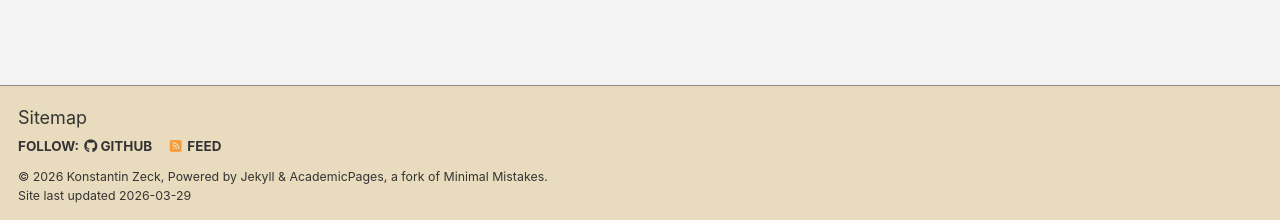
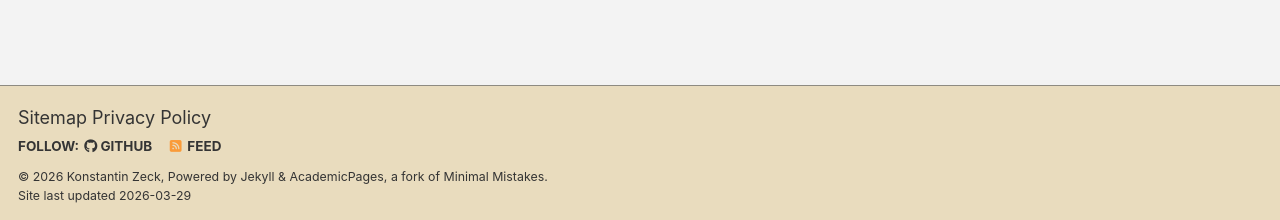
Before and after one commit to KoniHD/KoniHD, a Jekyll site: the page built from _pages/about.md, in a window 1280 px wide and 900 px high, scrolled down 2720 px. Shown: the part 677-897 px from the top of the window. Built offline with Jekyll 4.4.1, drawn with Linux system fonts in a browser that asks for light colours; a script bundle is joined from its source files by our own code; library files that are not in the unit come from our copies.

Commit message:
add: privacy policy to footer

```diff
--- a/_includes/footer/custom.html
+++ b/_includes/footer/custom.html
@@ -1,6 +1,7 @@
 <!-- start custom footer snippets -->
 
 <a href="/sitemap/">Sitemap</a>
+<a href="/terms/">Privacy Policy</a>
 
 <!-- Support for MatJax -->
 <script defer src="https://cdnjs.cloudflare.com/polyfill/v3/polyfill.min.js?features=es6"></script>
@@ -9,8 +10,8 @@
 <!-- Support for Mermaid -->
 <script type="module">
     import mermaid from 'https://cdn.jsdelivr.net/npm/mermaid@11/dist/mermaid.esm.min.mjs';
-    mermaid.initialize({startOnLoad:true, theme:'default'});
-    await mermaid.run({querySelector:'code.language-mermaid'});
+    mermaid.initialize({ startOnLoad: true, theme: 'default' });
+    await mermaid.run({ querySelector: 'code.language-mermaid' });
 </script>
 
 <!-- end custom footer snippets -->
```
